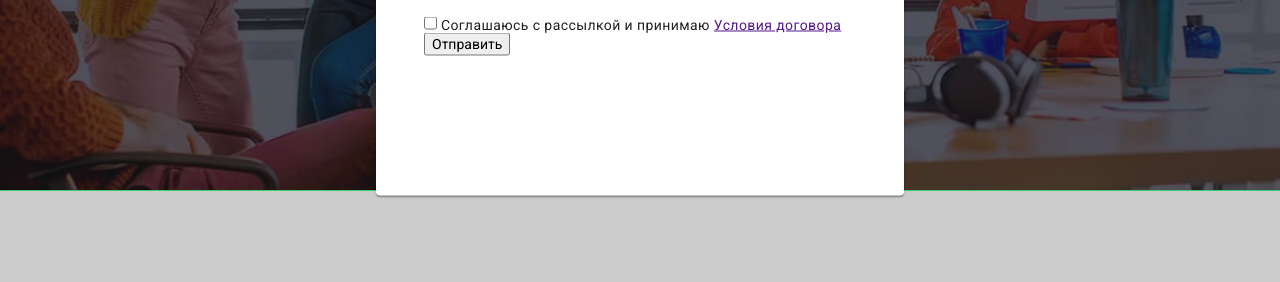
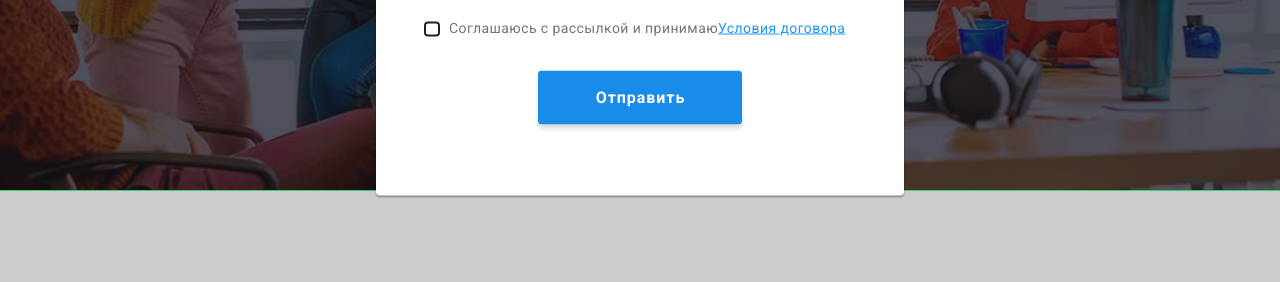
Before and after one commit to Gluschenkotoma/goit-markup-hw-06, a plain HTML site: page index.html in a window 1280 px wide. Both pictures are taken after a click on the button "Заказать услугу". Shown: the part 495-777 px from the top of the page. Drawn offline with nearby package versions, Linux system fonts and the light colour scheme.

Commit message:
form-checked

```diff
--- a/css/style.css
+++ b/css/style.css
@@ -719,3 +719,45 @@ img {
     margin-bottom: 20px;
 
   }
+.label{
+  display: flex;
+  align-items: center;
+  line-height: 1.71;
+  color:var(--additional-text-color);
+
+}
+.icon-checkbox{
+  display: inline-block;
+  border: 2px solid var(--main-text-color);
+  border-radius: 4px;
+  margin-right: 9px;
+
+}
+.checkbox:checked + .icon-checkbox{
+  background-color: var(--accent-text-color);
+  border-color: transparent;
+
+}
+
+.form-link{
+  color: var(--accent-text-color);
+}
+.btn-submit{
+  display: block;
+  margin-left: auto;
+  margin-right: auto;
+  margin-top: 30px;
+  padding: 10px 55px 10px 56px;
+  background: #188CE8;
+  box-shadow: 0px 4px 4px rgba(0, 0, 0, 0.15);
+  border-radius: 4px;
+  border-color: transparent;
+  color: var(--title-text-color);
+  font-weight: 700;
+  font-size: 16px;
+  line-height: 1.88;
+  letter-spacing: 0.06em;
+
+
+
+}
--- a/index.html
+++ b/index.html
@@ -640,15 +640,16 @@
           <span class="form-label">Коментарий</span>
          <textarea name="comment" class="textarea" placeholder="Введите текст"></textarea>
         </label>
-        <label for="policy">
+        <label  class="label">
+          <input type="checkbox" name="polise" class="checkbox visually-hidden" >
 
-        <input type="checkbox" name="polise" >
-        <svg class="form-icon" width="18" height="18">
+          <svg class="icon-checkbox" width="16" height="15">
           <use href="./img/symbol-defs.svg#icon-icon-check"></use>
-        </svg>
-        <span class="policy">Соглашаюсь с рассылкой и принимаю
-        <a href="">Условия договора</a> </span>
+          </svg>
+          Соглашаюсь с рассылкой и принимаю
+          <a href="" class="form-link">Условия договора</a>
         </label>
+
         <button type="submit" class="btn-submit">Отправить</button>
 
        </form>
```
